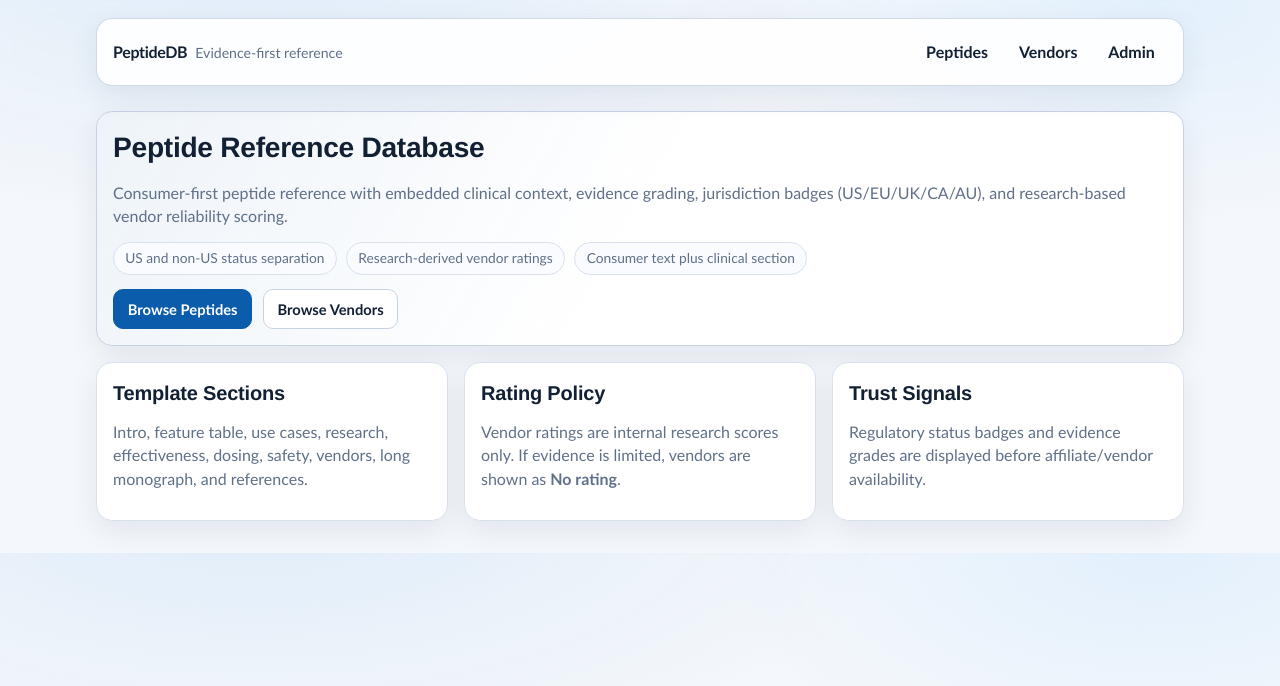
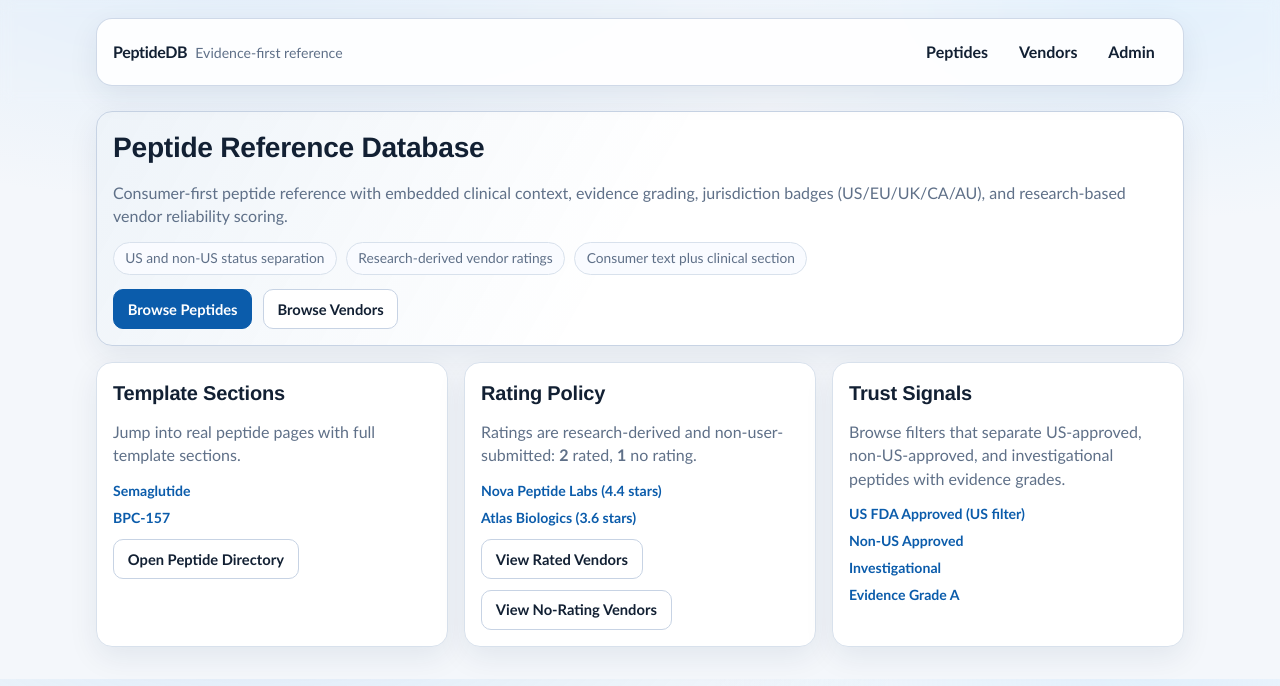
Before and after one commit to fooz/peptidedb, a Next.js app: page / in a window 1280 px wide. Shown: the top 686 px of the page. Built offline with nearby package versions, Linux system fonts and the light colour scheme; no server answers; the database is empty.

Commit message:
Organize safety display and add actionable homepage links

```diff
--- a/app/globals.css
+++ b/app/globals.css
@@ -448,6 +448,35 @@ td {
   font-size: 0.88rem;
 }
 
+.home-link-list {
+  display: grid;
+  gap: 0.4rem;
+  margin-bottom: 0.7rem;
+}
+
+.safety-grid {
+  display: grid;
+  grid-template-columns: repeat(auto-fit, minmax(220px, 1fr));
+  gap: 0.65rem;
+}
+
+.safety-item {
+  border: 1px solid var(--line);
+  border-radius: 10px;
+  background: #fbfdff;
+  padding: 0.65rem;
+}
+
+.safety-item h3 {
+  margin-bottom: 0.35rem;
+  font-size: 0.95rem;
+}
+
+.safety-item p {
+  margin: 0;
+  color: #2a3f58;
+}
+
 .auth-wrap {
   max-width: 560px;
   margin: 2rem auto 0;
--- a/app/page.tsx
+++ b/app/page.tsx
@@ -1,6 +1,13 @@
 import Link from "next/link";
+import { listPeptides, listVendors } from "@/lib/repository";
 
-export default function HomePage() {
+export default async function HomePage() {
+  const [peptides, vendors] = await Promise.all([listPeptides(), listVendors()]);
+  const featuredPeptides = peptides.slice(0, 4);
+  const ratedVendors = vendors.filter((vendor) => vendor.rating !== null);
+  const unratedVendors = vendors.filter((vendor) => vendor.rating === null);
+  const topRatedVendors = [...ratedVendors].sort((a, b) => (b.rating ?? 0) - (a.rating ?? 0)).slice(0, 3);
+
   return (
     <div className="grid">
       <section className="card hero">
@@ -27,23 +34,62 @@ export default function HomePage() {
       <section className="grid three">
         <article className="card">
           <h2>Template Sections</h2>
-          <p className="muted">
-            Intro, feature table, use cases, research, effectiveness, dosing, safety, vendors, long monograph,
-            and references.
-          </p>
+          <p className="muted">Jump into real peptide pages with full template sections.</p>
+          <div className="home-link-list">
+            {featuredPeptides.map((peptide) => (
+              <Link key={peptide.slug} href={`/peptides/${peptide.slug}`} className="subtle-link">
+                {peptide.name}
+              </Link>
+            ))}
+          </div>
+          <div className="hero-actions">
+            <Link className="btn" href="/peptides">
+              Open Peptide Directory
+            </Link>
+          </div>
         </article>
         <article className="card">
           <h2>Rating Policy</h2>
           <p className="muted">
-            Vendor ratings are internal research scores only. If evidence is limited, vendors are shown as
-            <strong> No rating</strong>.
+            Ratings are research-derived and non-user-submitted: <strong>{ratedVendors.length}</strong> rated,{" "}
+            <strong>{unratedVendors.length}</strong> no rating.
           </p>
+          <div className="home-link-list">
+            {topRatedVendors.map((vendor) => (
+              <Link key={vendor.slug} href={`/vendors?q=${encodeURIComponent(vendor.name)}`} className="subtle-link">
+                {vendor.name} ({vendor.rating?.toFixed(1)} stars)
+              </Link>
+            ))}
+          </div>
+          <div className="hero-actions">
+            <Link className="btn" href="/vendors?ratingState=rated">
+              View Rated Vendors
+            </Link>
+            <Link className="btn" href="/vendors?ratingState=unrated">
+              View No-Rating Vendors
+            </Link>
+          </div>
         </article>
         <article className="card">
           <h2>Trust Signals</h2>
           <p className="muted">
-            Regulatory status badges and evidence grades are displayed before affiliate/vendor availability.
+            Browse filters that separate US-approved, non-US-approved, and investigational peptides with evidence
+            grades.
           </p>
+          <div className="home-link-list">
+            <Link className="subtle-link" href="/peptides?jurisdiction=US&status=US_FDA_APPROVED">
+              US FDA Approved (US filter)
+            </Link>
+            <Link className="subtle-link" href="/peptides?status=NON_US_APPROVED">
+              Non-US Approved
+            </Link>
+            <Link className="subtle-link" href="/peptides?status=INVESTIGATIONAL">
+              Investigational
+            </Link>
+            <Link className="subtle-link" href="/peptides?evidence=A">
+              Evidence Grade A
+            </Link>
+          </div>
         </article>
       </section>
     </div>
--- a/lib/mock-data.ts
+++ b/lib/mock-data.ts
@@ -55,8 +55,12 @@ export const peptideData: PeptideDetail[] = [
       "Activates GLP-1 receptors to improve insulin secretion, reduce glucagon output, slow gastric emptying, and influence satiety pathways.",
     effectivenessSummary:
       "Strong efficacy in approved indications with consistent RCT evidence; durability depends on adherence and long-term management context.",
-    safety:
-      "Frequent gastrointestinal adverse effects; monitor for pancreatitis signs and contraindications based on patient history.",
+    safety: {
+      adverseEffects: "Frequent gastrointestinal adverse effects, especially during dose escalation.",
+      contraindications: "Contraindications should be screened using current label guidance and patient history.",
+      interactions: "Review concomitant glucose-lowering therapies and delayed gastric emptying considerations.",
+      monitoring: "Track tolerability, adherence, glycemic response, and any severe or persistent symptoms."
+    },
     longDescription:
       "Clinical evidence is strongest for approved use cases. Study-reported outcomes in additional populations should be interpreted with trial design and endpoint limitations in mind.",
     dosing: [
@@ -119,8 +123,12 @@ export const peptideData: PeptideDetail[] = [
       "Proposed mechanisms include angiogenic and tissue signaling effects, but translational certainty in humans is still low.",
     effectivenessSummary:
       "Current data does not provide robust, broadly generalizable efficacy conclusions for most claimed consumer use cases.",
-    safety:
-      "Safety profile is not well established in large controlled human studies; product quality variability is a major practical risk.",
+    safety: {
+      adverseEffects: "Human adverse-effect profile is not well established in large controlled trials.",
+      contraindications: "Definitive contraindication frameworks are not yet fully established.",
+      interactions: "Interaction profile remains uncertain due to limited and heterogeneous evidence.",
+      monitoring: "Use protocol-level monitoring and careful source-quality review in investigational contexts."
+    },
     longDescription:
       "For investigational peptides, this database separates study findings from approved treatment guidance and flags lower-certainty evidence.",
     dosing: [
--- a/lib/repository.ts
+++ b/lib/repository.ts
@@ -8,6 +8,7 @@ import type {
   PeptideDetail,
   PeptideSummary,
   RegulatoryStatus,
+  SafetyProfile,
   VendorCard
 } from "@/lib/types";
 
@@ -218,20 +219,23 @@ function mapDosing(rows: unknown[]): DosingEntry[] {
     .filter((entry): entry is DosingEntry => entry !== null);
 }
 
-function formatSafetySummary(rows: unknown[]): string {
+function mapSafetyProfile(rows: unknown[]): SafetyProfile {
   const first = asRecord(rows[0]);
   if (!first) {
-    return "No safety summary has been curated yet.";
+    return {
+      adverseEffects: "Not curated yet.",
+      contraindications: "Not curated yet.",
+      interactions: "Not curated yet.",
+      monitoring: "Not curated yet."
+    };
   }
 
-  const segments = [
-    asString(first.adverse_effects) ? `Adverse effects: ${asString(first.adverse_effects)}.` : null,
-    asString(first.contraindications) ? `Contraindications: ${asString(first.contraindications)}.` : null,
-    asString(first.interactions) ? `Interactions: ${asString(first.interactions)}.` : null,
-    asString(first.monitoring) ? `Monitoring: ${asString(first.monitoring)}.` : null
-  ].filter((segment): segment is string => Boolean(segment));
-
-  return segments.length > 0 ? segments.join(" ") : "No safety summary has been curated yet.";
+  return {
+    adverseEffects: asString(first.adverse_effects) ?? "Not curated yet.",
+    contraindications: asString(first.contraindications) ?? "Not curated yet.",
+    interactions: asString(first.interactions) ?? "Not curated yet.",
+    monitoring: asString(first.monitoring) ?? "Not curated yet."
+  };
 }
 
 type VendorRatingMap = Map<number, { rating: number | null; confidence: number | null; reasonTags: string[] }>;
@@ -375,7 +379,7 @@ export async function getPeptideDetail(slug: string): Promise<PeptideDetail | nu
   const profile = firstRelation(row.peptide_profiles);
   const useCaseData = collectUseCaseData(asArray(row.peptide_use_cases));
   const dosing = mapDosing(asArray(row.peptide_dosing_entries));
-  const safety = formatSafetySummary(asArray(row.peptide_safety_entries));
+  const safety = mapSafetyProfile(asArray(row.peptide_safety_entries));
   const { data: claimRows } = await supabase
     .from("peptide_claims")
     .select("section,claim_text,evidence_grade,citations(source_url,source_title,published_at,retrieved_at)")
@@ -450,9 +454,7 @@ export async function getPeptideDetail(slug: string): Promise<PeptideDetail | nu
     "Long-form monograph content is in progress for this peptide.";
 
   const commonConcerns =
-    asArray(row.peptide_safety_entries)
-      .map((safetyRow) => asString(asRecord(safetyRow)?.adverse_effects))
-      .find((value): value is string => Boolean(value)) ?? "Not specified";
+    safety.adverseEffects && safety.adverseEffects !== "Not curated yet." ? safety.adverseEffects : "Not specified";
 
   return {
     ...summary,
```
Also changed, not shown: app/peptides/[slug]/page.tsx (+18 -1 lines), lib/types.ts (+8 -1 lines).
